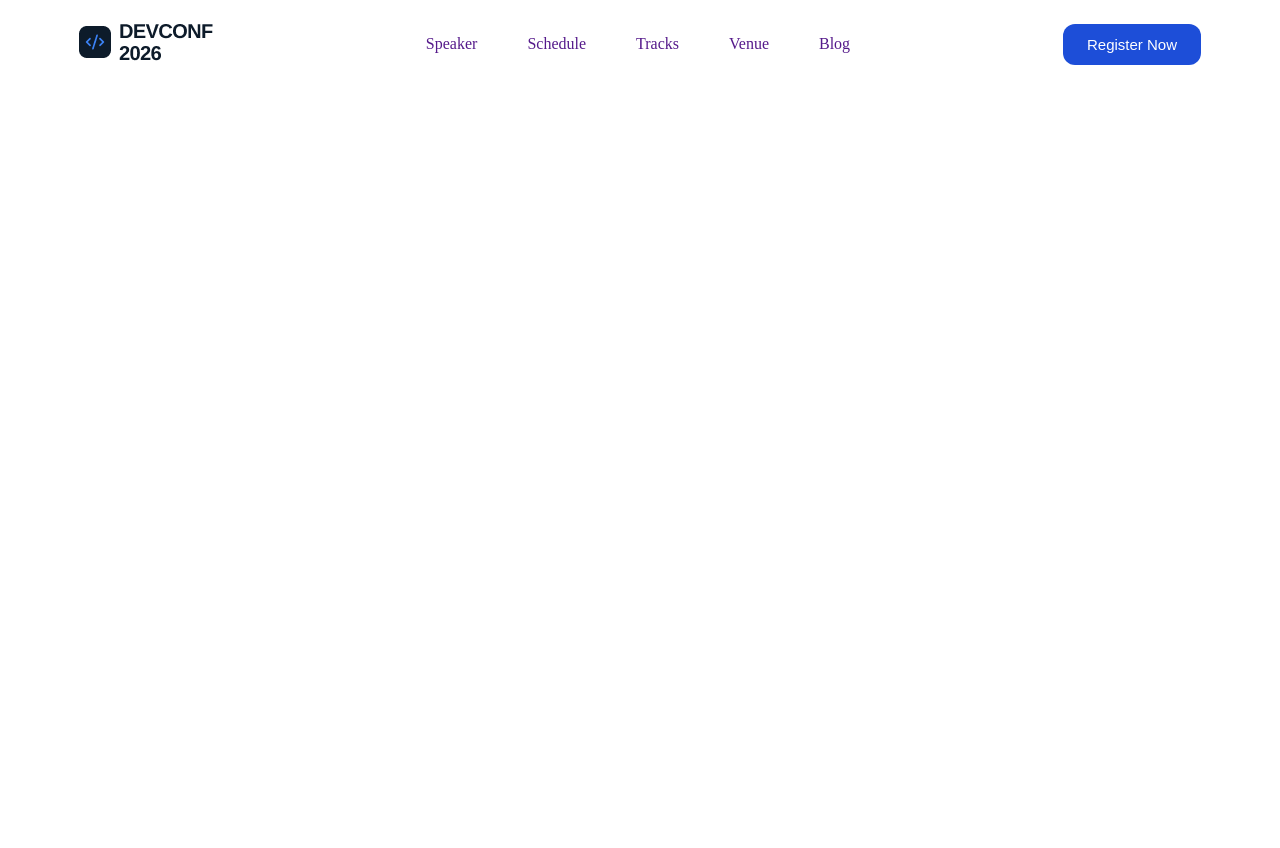
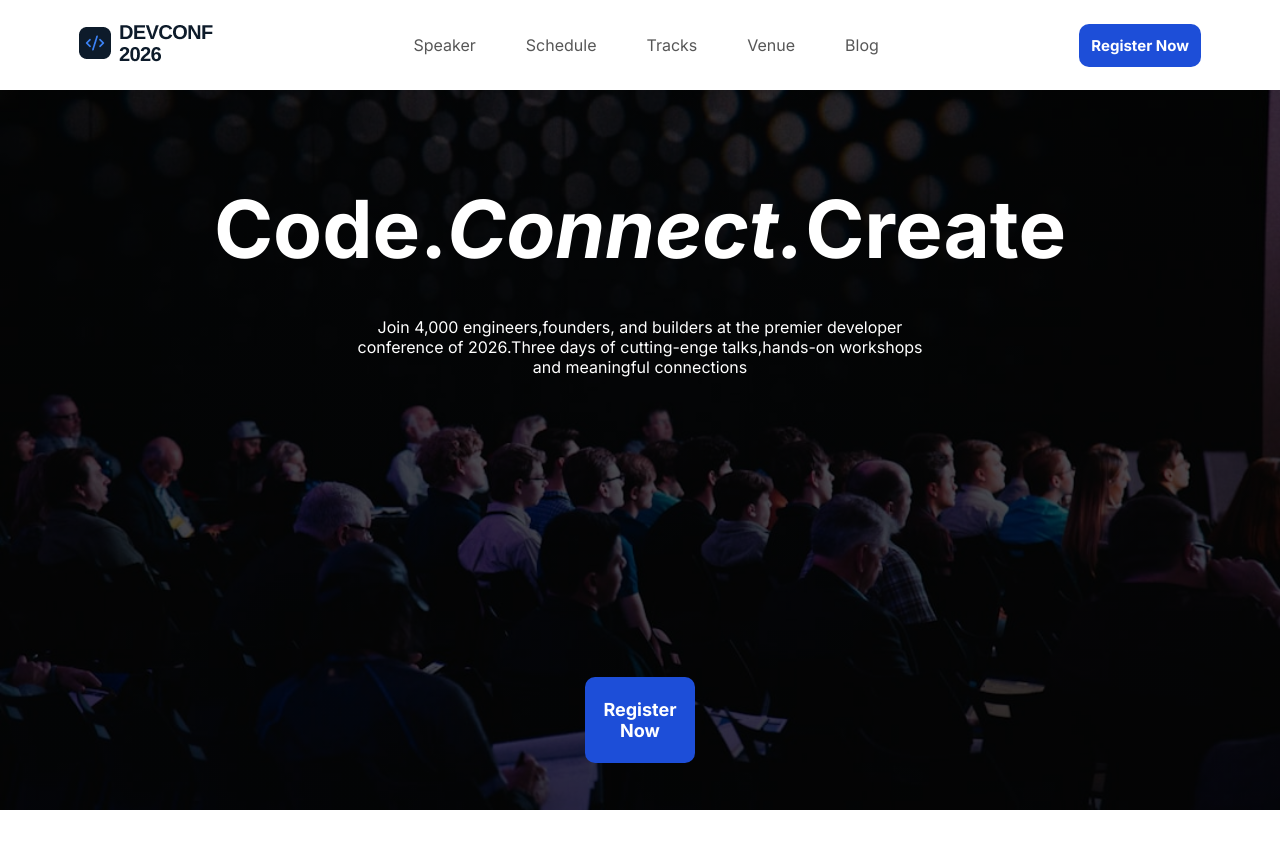
Before and after one commit to TareqNiloy/first-assignment, a plain HTML site: page index.html in a window 1280 px wide. Shown: the top 848 px of the page. Before the commit the page ends 800 px from the top, so only its background shows below. Drawn offline with Linux system fonts and the light colour scheme.

Commit message:
Header section added

```diff
--- a/index.html
+++ b/index.html
@@ -5,6 +5,9 @@
     <meta name="viewport" content="width=device-width, initial-scale=1.0">
     <title>Developers conference</title>
     <link rel="stylesheet" href="./style.css">
+    <link rel="preconnect" href="https://fonts.googleapis.com">
+<link rel="preconnect" href="https://fonts.gstatic.com" crossorigin>
+<link href="https://fonts.googleapis.com/css2?family=Inter:ital,opsz,wght@0,14..32,100..900;1,14..32,100..900&family=Open+Sans:ital,wght@0,300..800;1,300..800&display=swap" rel="stylesheet">
 </head>
 <body>
     <nav>
@@ -20,7 +23,14 @@
                 <li><a href="">Blog</a></li>
             </ul>
         </div>
-        <div><button class="btn">Register Now</button></div>
+        <div><button class="btn btn-nav">Register Now</button></div>
     </nav>
+    <header>
+        <div class="header-content">
+            <h1>Code.<em>Connect.</em>Create</h1><br><br>
+            <p>Join 4,000 engineers,founders, and builders at the premier developer<br>conference of 2026.Three days of cutting-enge talks,hands-on workshops<br>and meaningful connections</p>
+            <button class="btn btn-header">Register Now</button>
+        </div>
+    </header>
 </body>
 </html>
--- a/style.css
+++ b/style.css
@@ -1,6 +1,7 @@
 *{
     margin: 0;
     padding: 0;
+    font-family: "Inter", sans-serif;
 }
 nav{
     display: flex;
@@ -18,16 +19,52 @@ nav{
 }
 .middle ul li{
     list-style: none;
+
 }
 .middle ul li a{
     text-decoration: none;
+    color: #575757;
+    font-size: 16;
 }
 .btn{
     background-color: #1D4ED8;
-    padding: 12px 24px;
-    border-radius: 12px;
+    padding: 12px 12px;
+    border-radius: 10px;
     cursor: pointer;
     border: none;
     font-size: 15px;
     color: white;
+    font-weight: bold;
+
 }
+header{
+    background-image: linear-gradient(rgba(0, 0, 0, 0.7), rgba(0, 0, 0, 0.7)), url(./media/assets/banner.jpg);
+    background-size: cover;
+    background-position: center;
+    background-repeat: no-repeat;
+    height: 90vh;
+}
+.header-content{
+    display: grid;
+    grid-template-columns: repeat(1, 1fr);
+    align-items: center;
+    text-align: center;
+    color: #ffffff;
+    padding: 7%;
+}
+.header-content h1{
+    font-size: 80px;
+    font-weight: bold;
+}
+.header-content p{
+    font-size: 22;
+}
+.header-content button{
+    align-items: center;
+    width: 282;
+    height: 74;
+    padding: 22px 10px;
+    margin: 45%;
+    margin-top: 300px;
+    font-size: 18px;
+}
```
